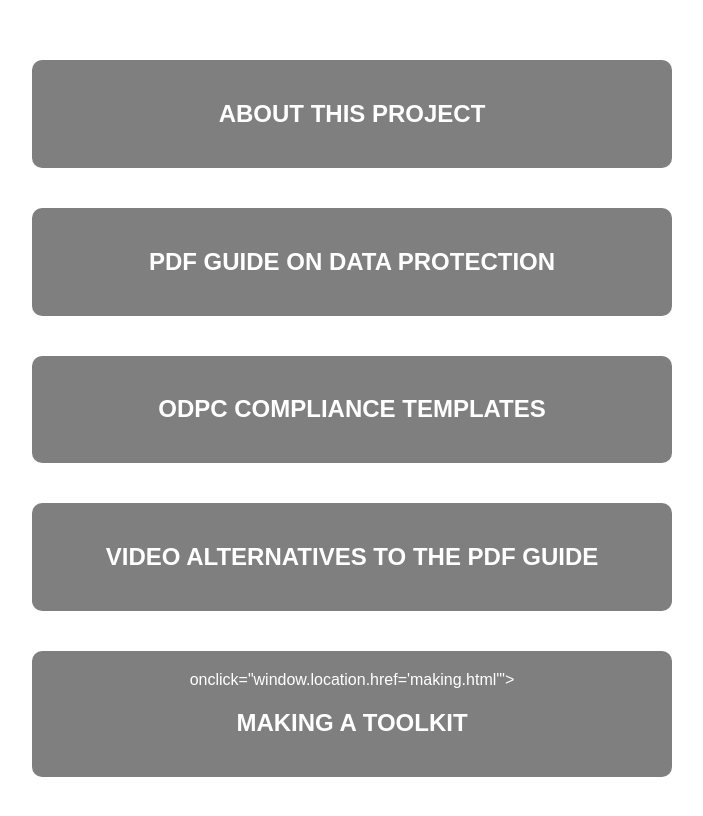
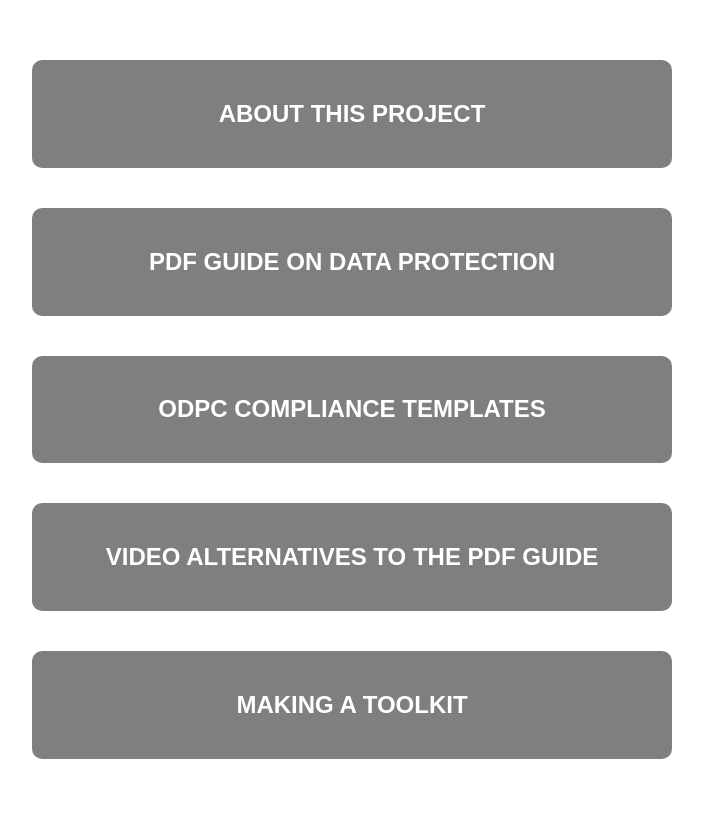
Before and after one commit to youngspeculator/youngspeculator.github.io, a plain HTML site: page index.html in a window 1280 px wide. Shown: the part 160-976 px from the top of the page, without its empty margins (288-991 px from the left). Drawn offline with Linux system fonts and the light colour scheme.

Commit message:
Update index.html

```diff
--- a/index.html
+++ b/index.html
@@ -67,7 +67,7 @@
             <h2>VIDEO ALTERNATIVES TO THE PDF GUIDE</h2>
         </section>
 
-        <section> onclick="window.location.href='making.html'">
+        <section onclick="window.location.href='making.html'">
             <h2>MAKING A TOOLKIT</h2>
         </section>
     </main>
```
